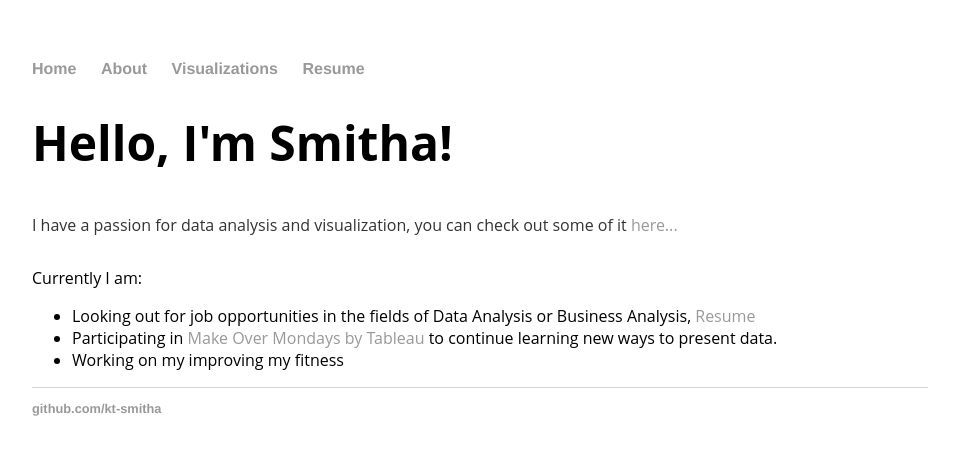
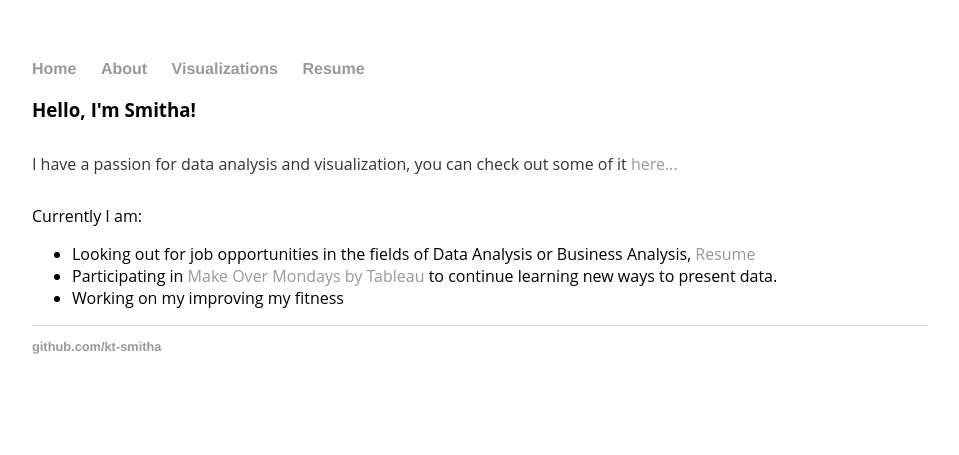
Before and after one commit to kt-smitha/kt-smitha.github.io, a Jekyll site: the page built from index.html, in a window 1280 px wide. Shown: the top 455 px of the page, without its empty margins (160-1119 px from the left). Built offline with Jekyll 4.4.1, drawn with Linux system fonts in a browser that asks for light colours.

Commit message:
Update index.html

```diff
--- a/index.html
+++ b/index.html
@@ -3,7 +3,7 @@ layout: default
 title: Smitha-Home
 ---
 <div class="blurb">
-	<h1><font face = "Open Sans">Hello, I'm Smitha!</font></h1>
+	<h3><font face = "Open Sans">Hello, I'm Smitha!</font></h3>
 	<p><font face = "Open Sans" size = 3>I have a passion for data analysis and visualization, you can check out some of it <a href="/viz">here...</a></font></p>
 
 	<div><font face = "Open Sans" size = 3>Currently I am:
```
